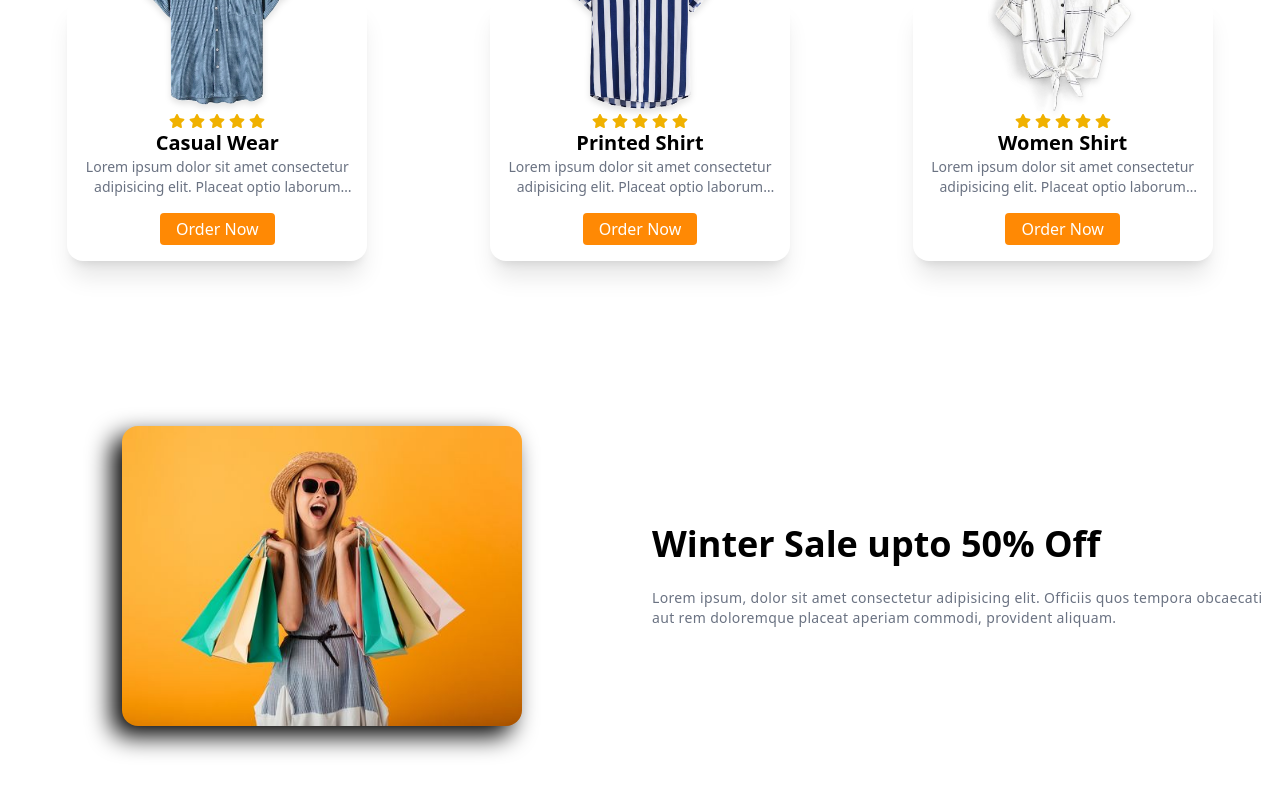
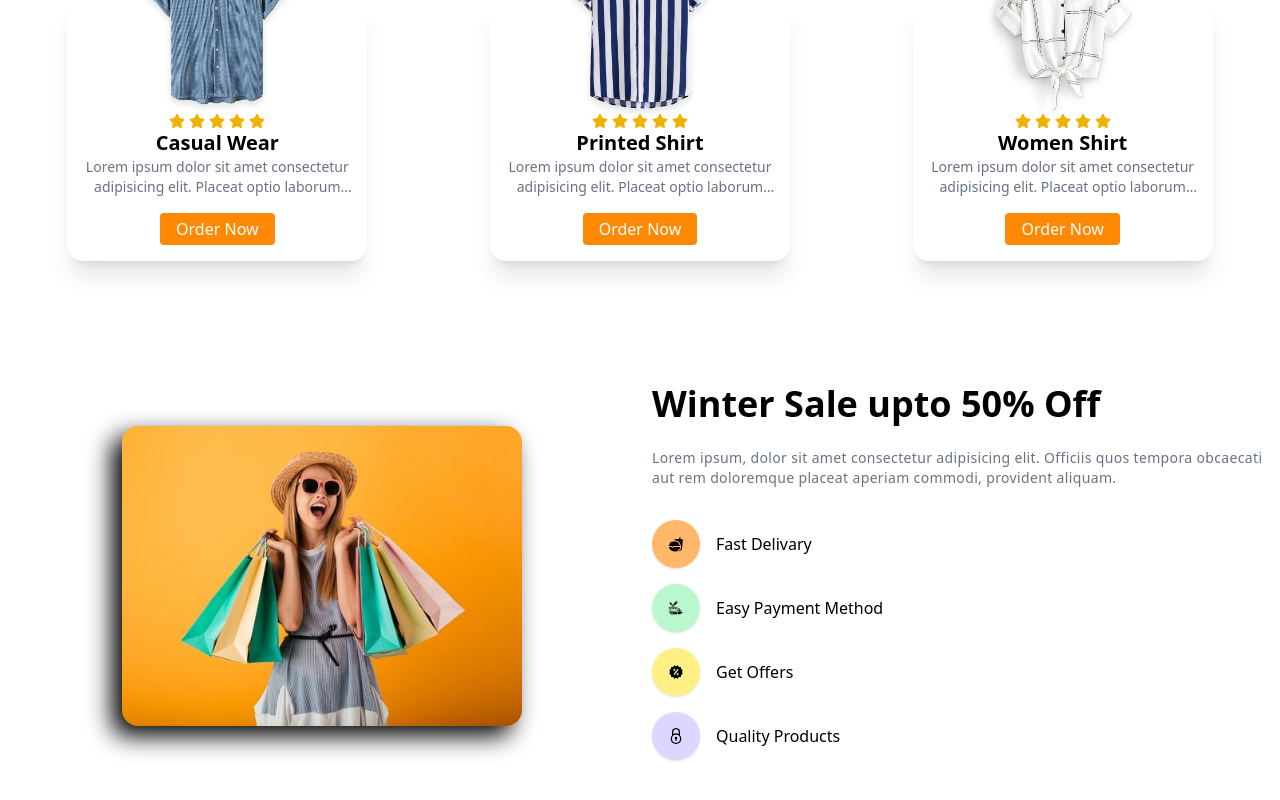
Before and after one commit to saifhusain62/Shop_Ecommerce, a React (Vite) app: page / in a window 1280 px wide. Shown: the part 1453-2253 px from the top of the page. Built offline with nearby package versions, Linux system fonts and the light colour scheme.

Commit message:
Banner Section Done

```diff
--- a/src/assets/components/Banner/Banner.jsx
+++ b/src/assets/components/Banner/Banner.jsx
@@ -1,5 +1,9 @@
 import React from 'react'
 import Img from "/women2.jpg"
+import { GrSecure } from "react-icons/gr";
+import { IoFastFood } from "react-icons/io5";
+import { GiFoodTruck } from "react-icons/gi";
+import { BiSolidOffer } from "react-icons/bi";
 
 function Banner() {
   return (
@@ -25,6 +29,36 @@ function Banner() {
                 >
                     Lorem ipsum, dolor sit amet consectetur adipisicing elit. Officiis quos tempora obcaecati aut rem doloremque placeat aperiam commodi, provident aliquam.
                 </p>
+                <div >
+                  <div className='flex items-center gap-4 py-2'>
+                    <IoFastFood
+                    className='text-4xl h-12 w-12 shadow-sm p-4 rounded-full bg-orange-300'
+                    data-aos="zoom-in"
+                    />
+                    <p>Fast Delivary</p>
+                  </div>
+                  <div className='flex items-center gap-4 py-2'>
+                    <GiFoodTruck
+                    className='text-4xl h-12 w-12 shadow-sm p-4 rounded-full bg-green-200'
+                    data-aos="zoom-in"
+                    />
+                    <p>Easy Payment Method</p>
+                  </div>
+                  <div className='flex items-center gap-4 py-2'>
+                    <BiSolidOffer
+                    className='text-4xl h-12 w-12 shadow-sm p-4 rounded-full bg-yellow-200'
+                    data-aos="zoom-in"
+                    />
+                    <p>Get Offers</p>
+                  </div>
+                  <div className='flex items-center gap-4 py-2'>
+                    <GrSecure
+                    className='text-4xl h-12 w-12 shadow-sm p-4 rounded-full bg-violet-200'
+                    data-aos="zoom-in"
+                    />
+                    <p>Quality Products</p>
+                  </div>
+                </div>
 
                </div>
 
--- a/src/assets/components/TopProducts.jsx/TopProducts.jsx
+++ b/src/assets/components/TopProducts.jsx/TopProducts.jsx
@@ -45,7 +45,8 @@ function TopProducts() {
 
         {/* BODY SECTION */}
         <div
-        className='grid grid-cols-1  md:grid-cols-3 md:gap-5 sm:grid-cols-2 gap-20 place-items-center'
+        className='grid grid-cols-1  md:grid-cols-3 md:gap-5 sm:grid-cols-2 gap-20 place-items-center duration-500'
+        data-aos="fade-up"
         >
             {
                 ProductsData.map((data)=>(
```
